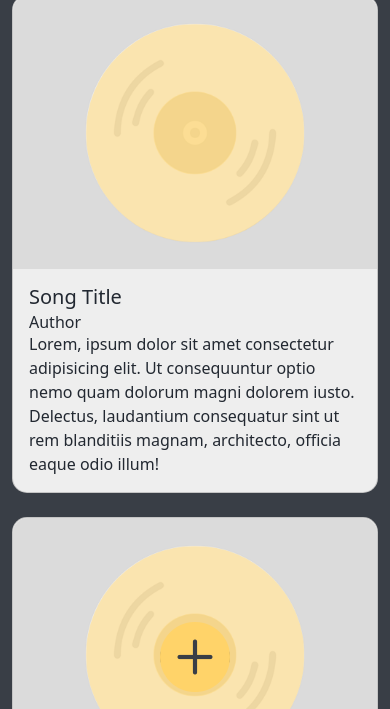
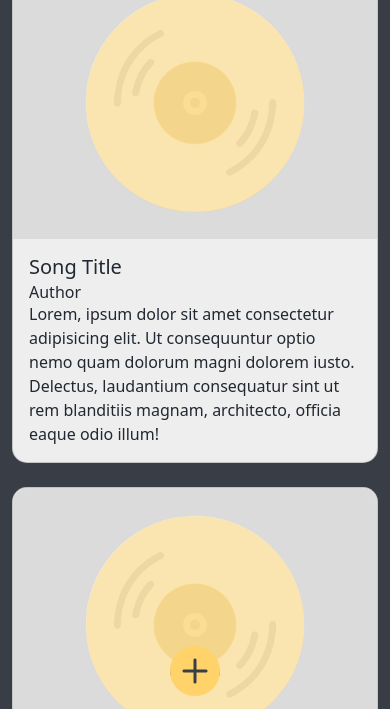
Before and after one commit to lesdominik/web2-project5-pwa, a website: page public/index.html in a window 390 px wide. Shown: the part 135-844 px from the top of the page. Drawn offline with nearby package versions, Linux system fonts and the light colour scheme.

Commit message:
minor style changes

```diff
--- a/public/css/styles.css
+++ b/public/css/styles.css
@@ -37,6 +37,10 @@ nav {
 	color: #cfab57;
 }
 
+main {
+	margin-top: 130px;
+}
+
 @media (max-width: 767.98px) {
 	.nav-container .add-btn {
 		display: none !important;
@@ -45,16 +49,20 @@ nav {
 	.nav-container {
 		justify-content: center !important;
 	}
+
+	.navbar-brand img {
+		height: 70px !important;
+	}
+
+	main {
+		margin-top: 100px;
+	}
 }
 
 @media (min-width: 768px) {
 	footer {
 		display: none !important;
 	}
-}
-
-main {
-	margin-top: 130px;
 }
 
 .card {
@@ -79,18 +87,18 @@ footer {
 footer .add-btn i {
 	margin: 0;
 	padding: 0;
-	font-size: 70px;
+	font-size: 50px;
 }
 
 footer .add-btn {
-	translate: -35px;
+	translate: -25px;
 }
 
 .plus-background {
-	width: 70px;
-	height: 50px;
+	width: 50px;
+	height: 30px;
 	background-color: var(--grey);
-	translate: 35px;
+	translate: 25px;
 	border-radius: 100%;
 }
 
```
